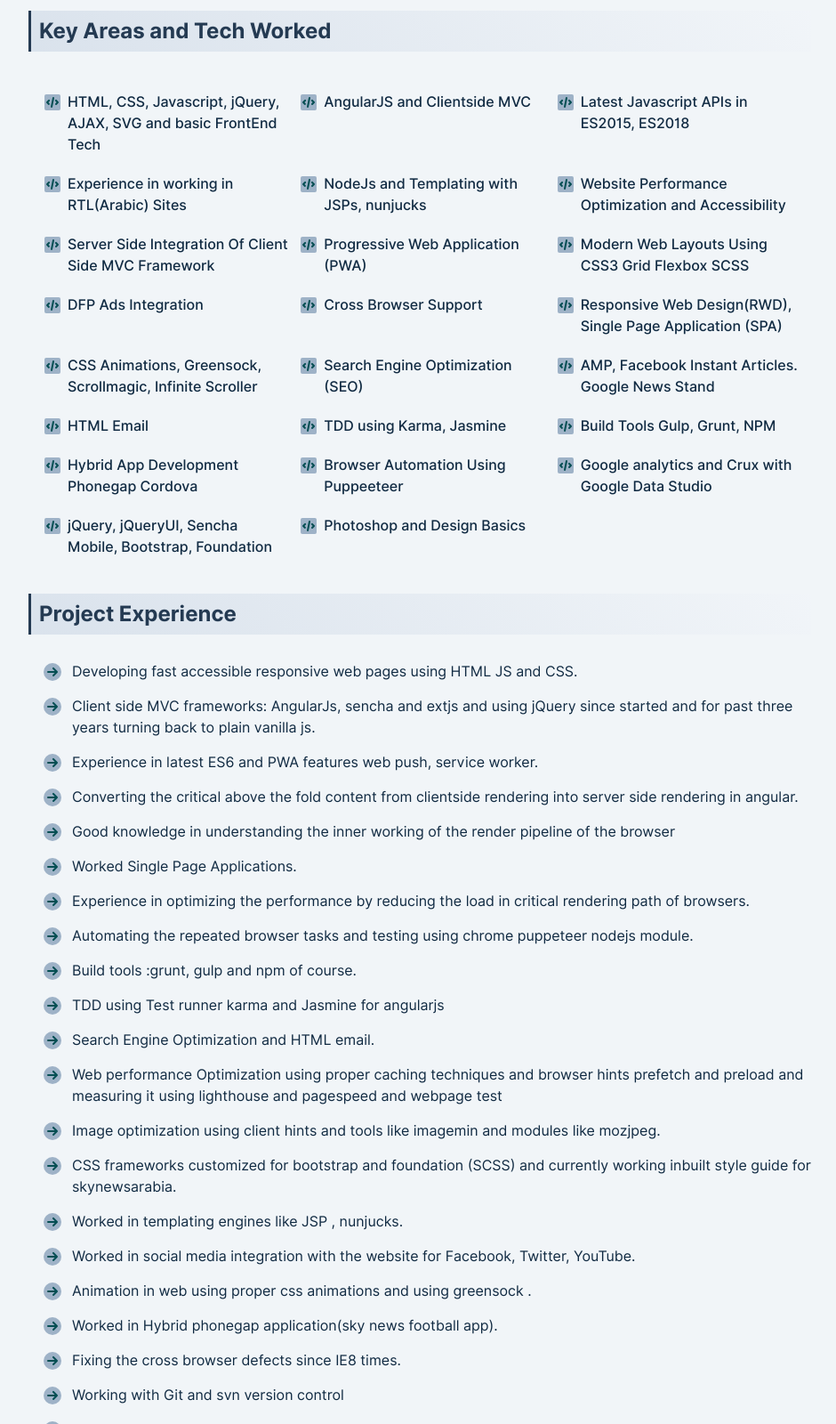
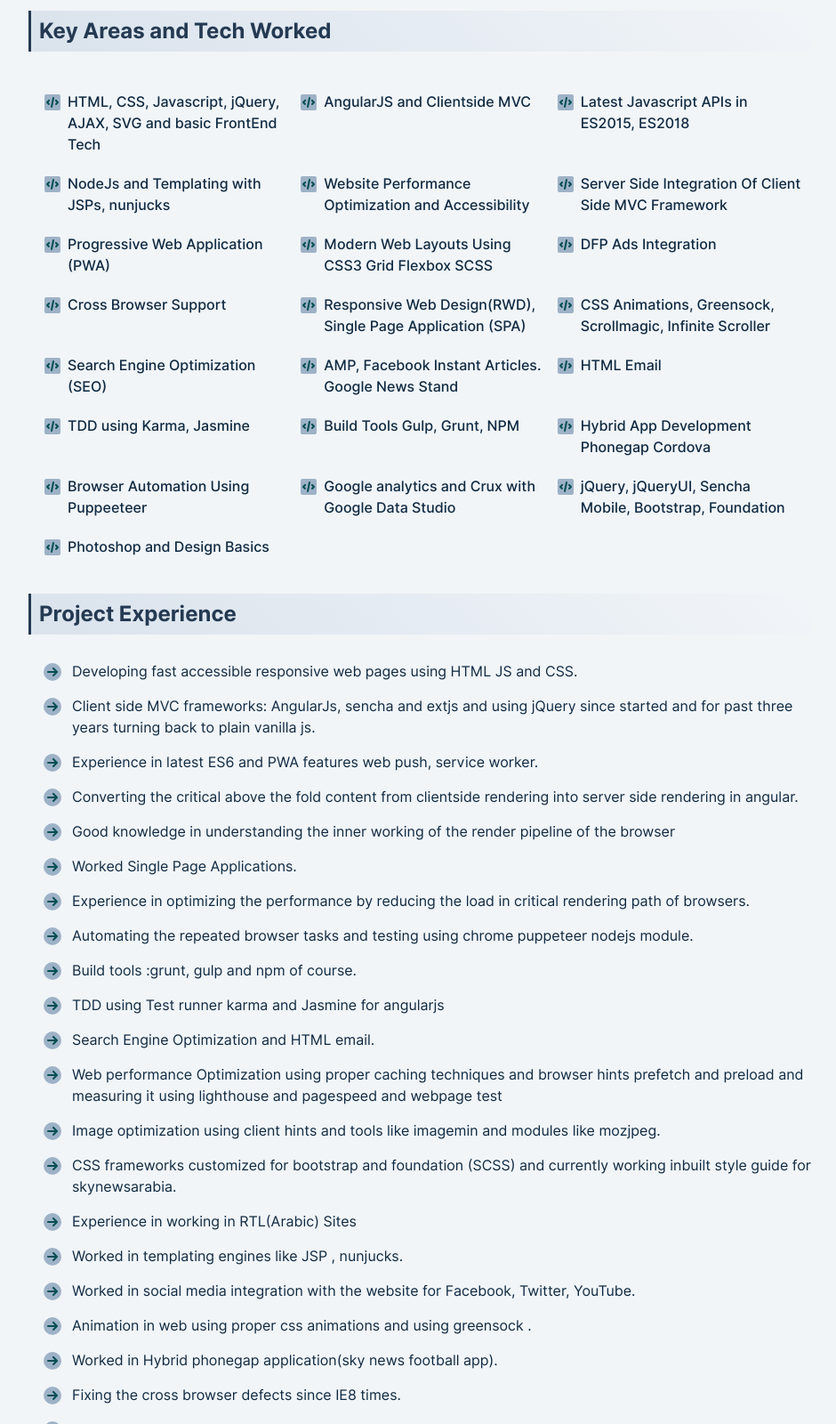
Before and after one commit to shmdhussain/Profile, a website: page index.html in a window 1280 px wide. Shown: the part 846-2446 px from the top of the page at 89% size, without its empty margins (168-1108 px from the left). Drawn offline with Linux system fonts and the light colour scheme.

Commit message:
updated proj exp

```diff
--- a/index.html
+++ b/index.html
@@ -73,7 +73,7 @@
 							</svg>
 						</div>
 						<p class="pf_contact_item_text">
-							<a href="mailto:shmdhussain15@gmail.com">shmdhussain15@gmail.com</a>
+							<a title="Mohamed Hussain email id" href="mailto:shmdhussain15@gmail.com">shmdhussain15@gmail.com</a>
 						</p>
 
 					</div>
@@ -97,7 +97,7 @@
 							</svg>
 						</div>
 						<p class="pf_contact_item_text">
-							<a href="tel:00971559200565">+971-559200565</a>
+							<a title="Mohamed Hussain mobile no"  href="tel:00971559200565">+971-559200565</a>
 						</p>
 
 					</div>
@@ -274,16 +274,7 @@
 							</li>
 							<!--END:  Key SKill Set Item:-->
 
-							<!--START:  Key SKill Set Item:-->
-							<li class="pf_key_skills_list_item">
-								<svg class="pf_key_skills_list_item_icon sh_icon">
-	    						 <use xlink:href="images/svg/profile_sprite.svg#code"></use>
-	    						</svg>
-	    						<span class="pf_key_skills_list_item_text">
-	    							Experience in working in RTL(Arabic) Sites
-	    						</span>
-							</li>
-							<!--END:  Key SKill Set Item:-->
+
 
 							<!--START:  Key SKill Set Item:-->
 							<li class="pf_key_skills_list_item">
@@ -652,6 +643,15 @@
 							</svg>
 							<span class="pf_detail_list_item_text">
 								CSS frameworks customized for bootstrap and foundation (SCSS) and currently working inbuilt style guide for skynewsarabia.
+							</span>
+						</li>
+
+						<li class="pf_detail_list_item">
+							<svg class="pf_detail_list_item_text_icon sh_icon">
+							 <use xlink:href="images/svg/profile_sprite.svg#point_arrow_right"></use>
+							</svg>
+							<span class="pf_detail_list_item_text">
+								Experience in working in RTL(Arabic) Sites
 							</span>
 						</li>
 
```
